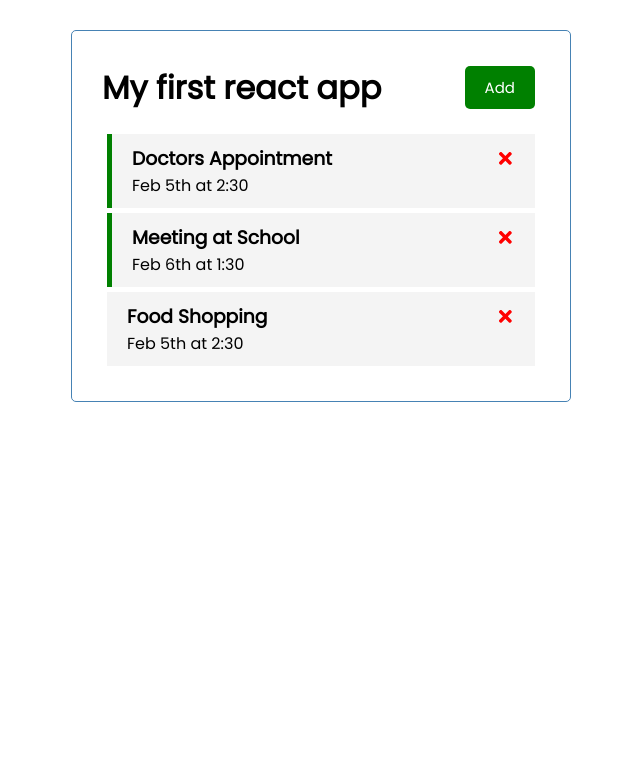
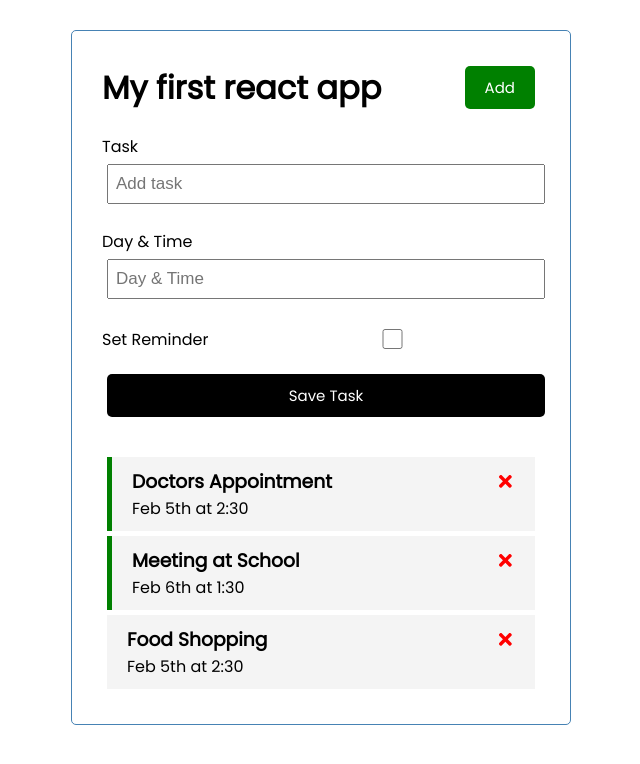
Before and after one commit to Taposh-Das/react-task-tracker, a React (Create React App) app: page / in a window 1280 px wide. Shown: the top 764 px of the page, without its empty margins (319-959 px from the left). Built offline with nearby package versions, Linux system fonts and the light colour scheme.

Commit message:
Add Task Form
We add a new component AddTask.js which allows us to add a task giving input task name and day & time
We also have a set reminder check box.

```diff
--- a/src/App.js
+++ b/src/App.js
@@ -1,6 +1,7 @@
 import { useState } from "react"
 import Header from "./components/Header";
 import Tasks from "./components/Tasks";
+import AddTask from "./components/AddTask";
 
 function App() {
   // now the task is part of our App.js component state
@@ -42,6 +43,7 @@
     //For Tasks, now we can take our tasks object and pass it in component as prop
     <div className="container">
       <Header title={"My first react app"}/>
+      <AddTask />
       {tasks.length>0 ? <Tasks tasks={tasks}
       onDelete={deleteTask} onToggle={toggleReminder} />:
       ("No Task to show")}
--- /dev/null
+++ b/src/components/AddTask.js
@@ -0,0 +1,22 @@
+const AddTask = () => {
+    return (
+        <form className='add-form'>
+           <div className='form-control'>
+               <label>Task</label>
+               <input type="text"  placeholder='Add task' />
+           </div>
+           <div className='form-control'>
+               <label>Day & Time</label>
+               <input type="text"  placeholder='Day & Time' />
+           </div>
+           <div className='form-control form-control-check'>
+               <label>Set Reminder</label>
+               <input type='checkbox' />
+           </div>
+           <input type="submit" value='Save Task'
+           className='btn btn-block' />
+        </form>
+    )
+}
+
+export default AddTask
```
